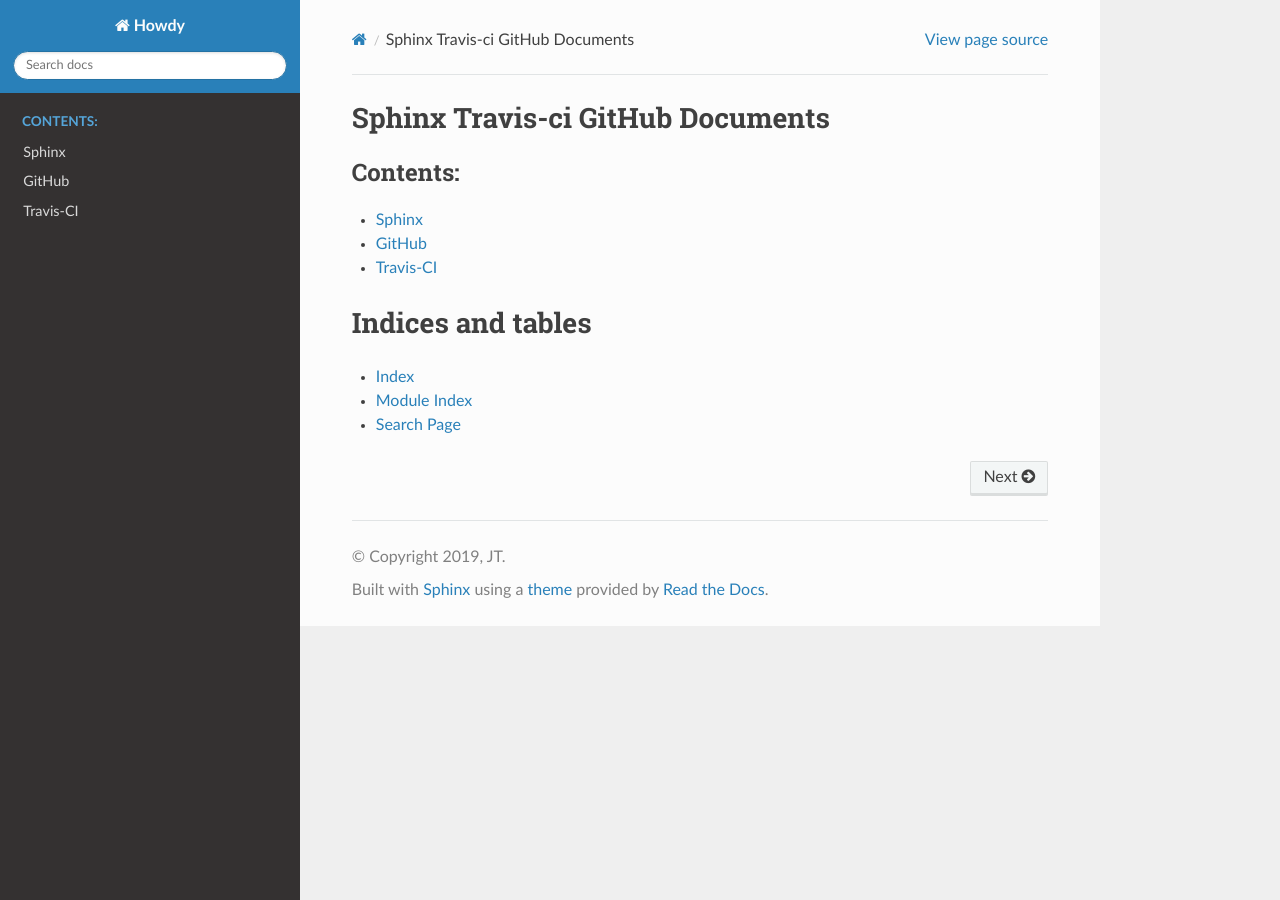
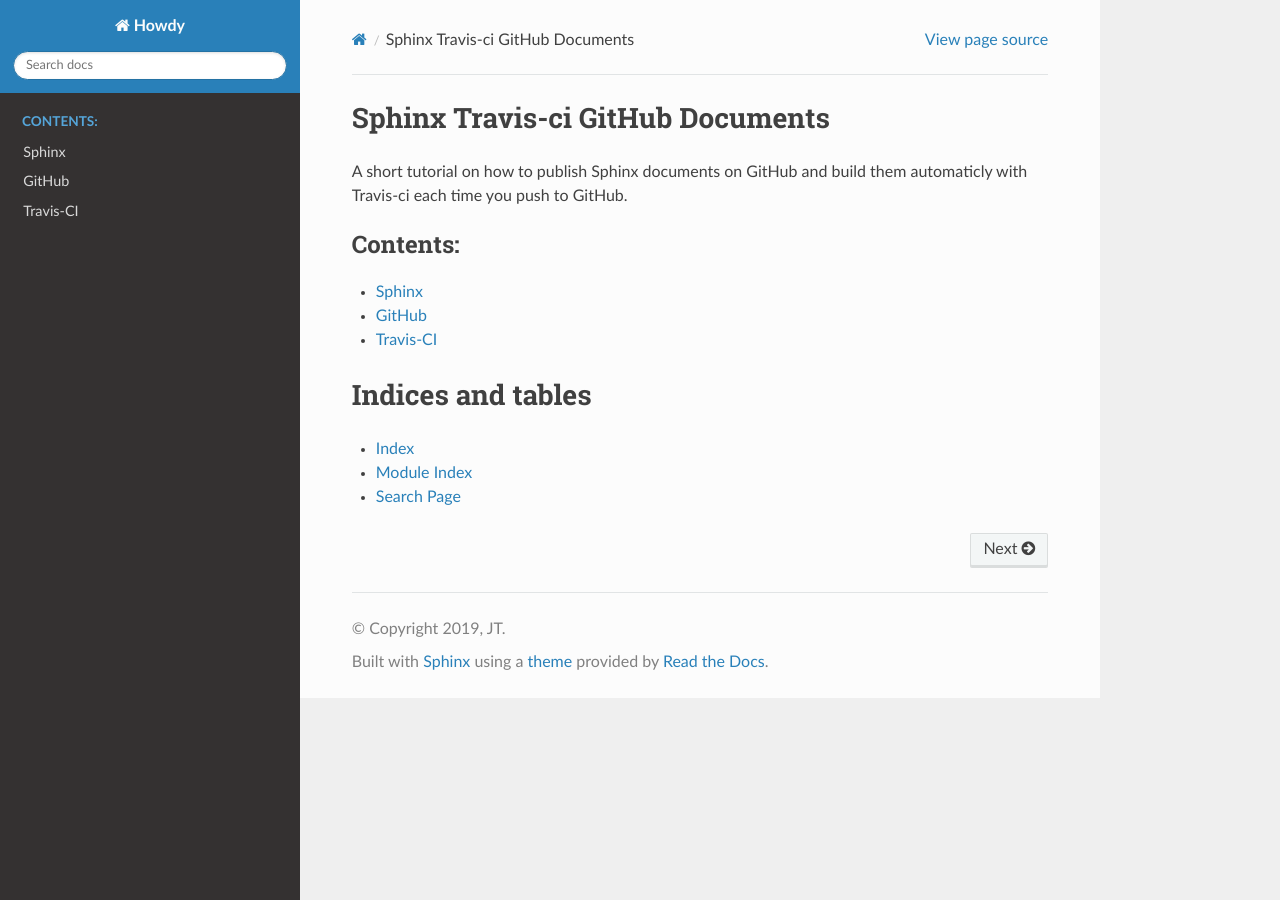
Before and after one commit to jethornton/sphinx-travis, a Sphinx documentation site: the page built from docs/source/index.rst, in a window 1280 px wide. Built offline with Sphinx 7.4.7 and the Read the Docs theme 2.0.0, drawn with Linux system fonts in a browser that asks for light colours.

Commit message:
update docs

```diff
--- a/docs/source/index.rst
+++ b/docs/source/index.rst
@@ -5,6 +5,9 @@
 
 Sphinx Travis-ci GitHub Documents
 =================================
+
+A short tutorial on how to publish Sphinx documents on GitHub and build them
+automaticly with Travis-ci each time you push to GitHub.
 
 .. toctree::
    :maxdepth: 2
--- a/docs/source/sphinx.rst
+++ b/docs/source/sphinx.rst
@@ -10,8 +10,8 @@
 
     > Separate source and build directories (y/n) [n]: y
     > todo: write "todo" entries that can be shown or hidden on build (y/n) [n]: y
+    > githubpages: create .nojekyll file to publish the document on GitHub pages (y/n) [n]: y
     > Create Windows command file? (y/n) [y]: n
-
 
 
 Open the config.py file and find `html_static_path = ['_static']` and change it
```
